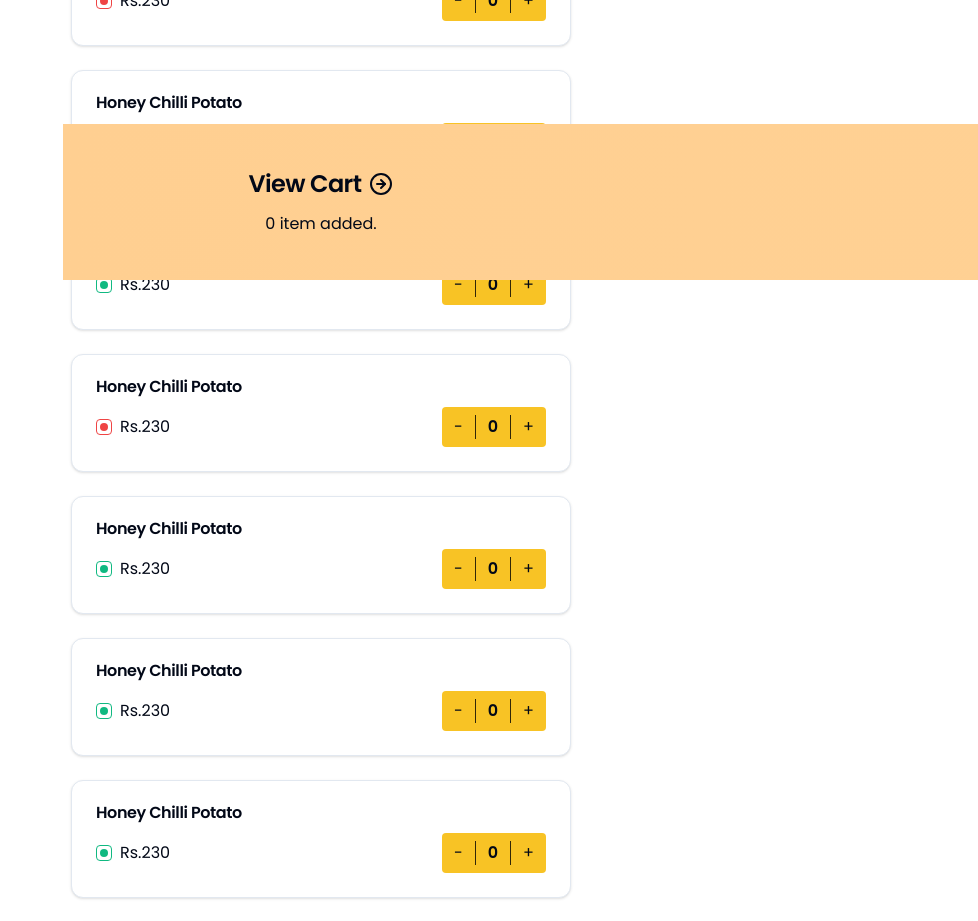
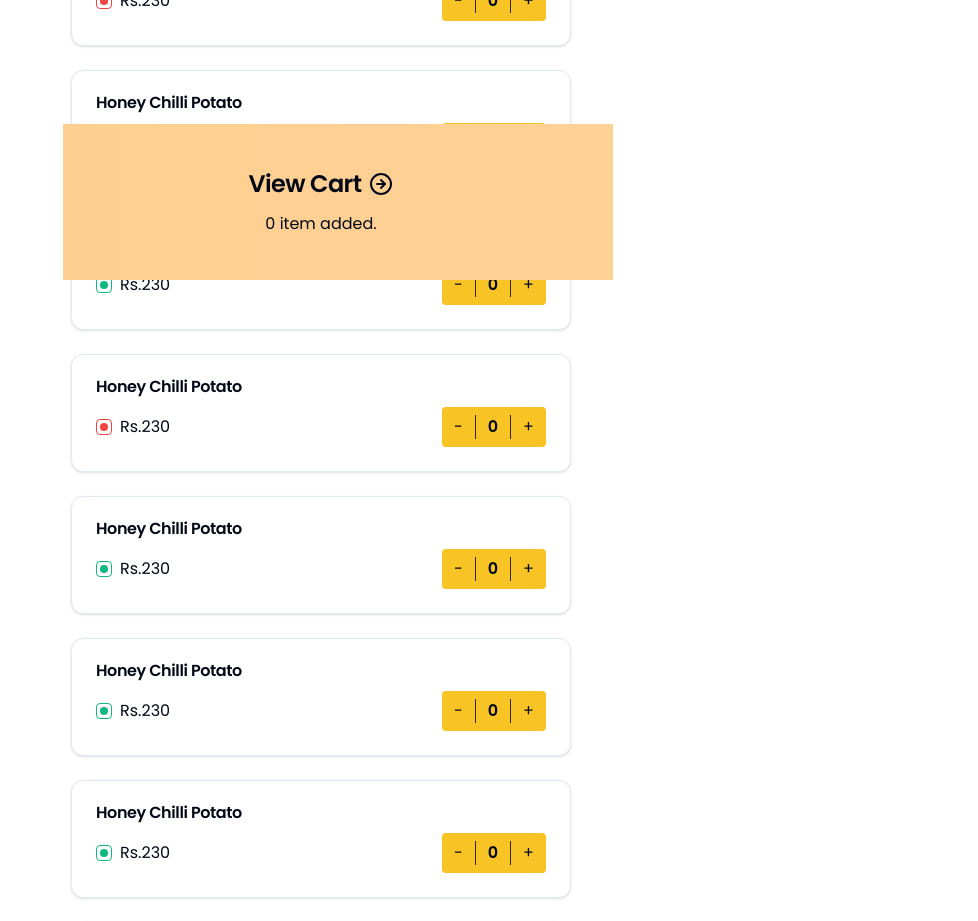
Before and after one commit to akshat-g-07/store-order, a Next.js app: page /order in a window 1280 px wide. Shown: the part 1320-2241 px from the top of the page, without its empty margins (302-1280 px from the left). Built offline with nearby package versions, Linux system fonts and the light colour scheme.

Commit message:
fix: minor ui fix

```diff
--- a/components/order/go-to-cart.jsx
+++ b/components/order/go-to-cart.jsx
@@ -17,7 +17,7 @@ export default function GoToKart() {
     <>
       <section
         className={cn(
-          "py-5 px-2 fixed bg-gradient-to-r from-[#FFCF91] to-[#FFD194] w-full transition-all duration-300 ease-in -bottom-full",
+          "py-5 px-2 fixed bg-gradient-to-r from-[#FFCF91] to-[#FFD194] w-full transition-all duration-300 ease-in -bottom-full max-w-[550px]",
           totalItems && "bottom-20"
         )}
         onClick={() => {
```
